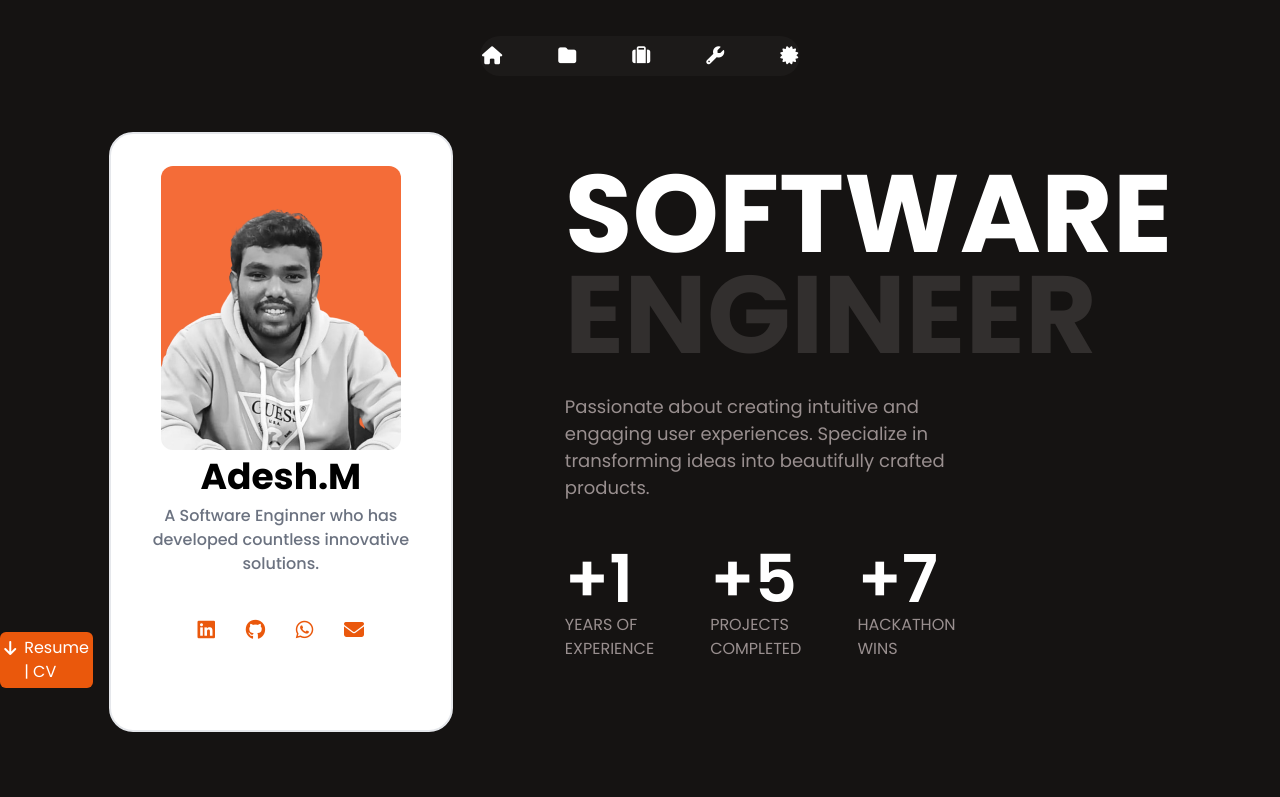
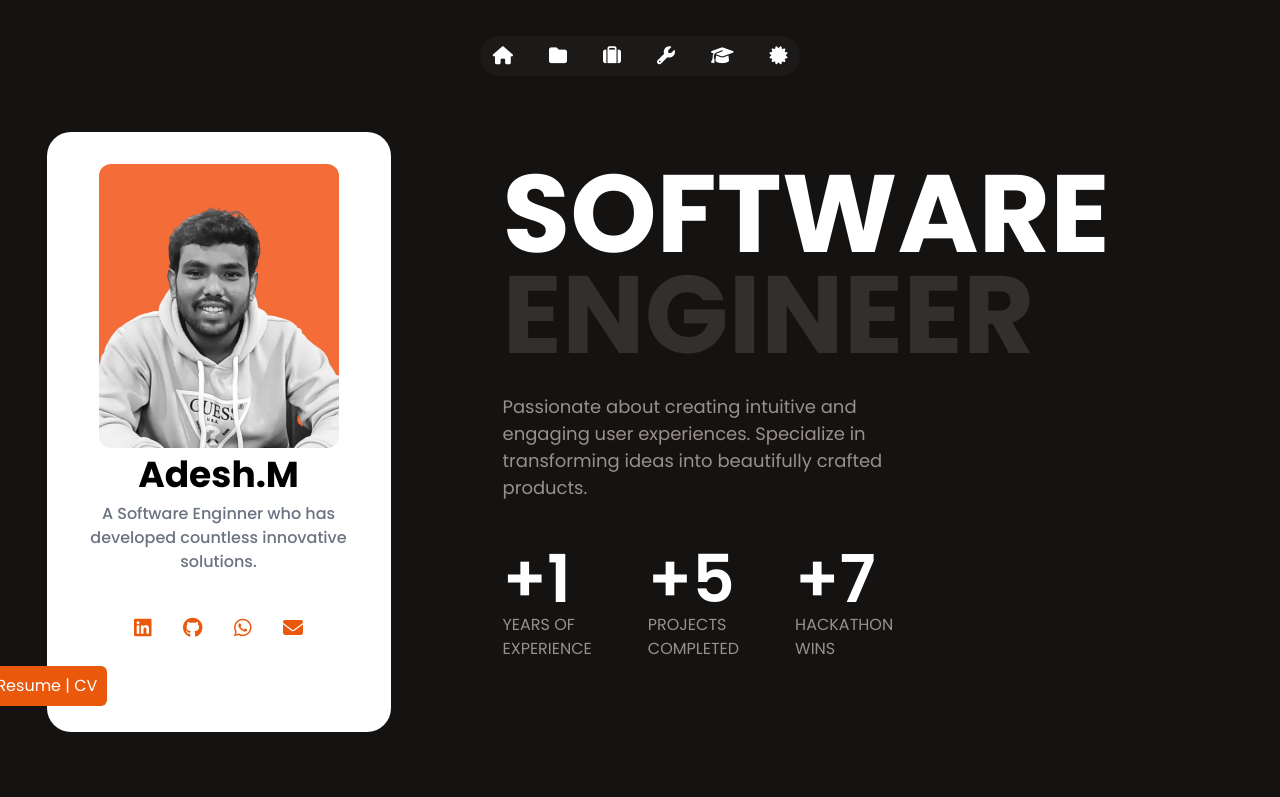
Before and after one commit to Be-A-Coder01/Portfolio, a React (Vite) app in the folder client/: page / in a window 1280 px wide. Shown: the top 797 px of the page. Built offline with nearby package versions, Linux system fonts and the light colour scheme.

Commit message:
redesigned the resume button

```diff
--- a/client/src/App.jsx
+++ b/client/src/App.jsx
@@ -10,16 +10,16 @@ import Achievments from "./PAGES/Achievments";
 function App() {
   return (
     <>
-      <div className="bg-[#151312]  pt-9 ">
+      <div className="bg-[#151312]   pt-9 ">
         <Navbar></Navbar>
-        <div className="flex justify-center  mt-14 gap-4">
+        {/* <div className="flex justify-center  relative  mt-14 gap-4"> */}
         {/* <div className=" flex   items-end h-[70vh]"> */}
-          <div className="w-[10vw] ml-4 mt-[500px] sticky top-[600px]   text-white  space-x-2 h-fit rounded-md bg-orange-600   py-1 px-1 flex ">
+        {/* <div className="w-[11vw]  ml-28   sticky mt-[500px]  top-[600px]   text-white  space-x-2 h-fit rounded-md bg-orange-600   py-2 px-3 flex ">
             <i class="fa-solid fa-arrow-down mt-1 font-bold"></i>
-            <span>Resume | CV</span>
-          </div>
+            <span className="">Resume | CV</span>
+          </div> */}
         {/* </div> */}
-          <div className="flex  w-full gap-28 ">
+        <div className="flex justify-center w-full lg:gap-28 mt-14">
           <div>
             <Personalcard></Personalcard>
           </div>
@@ -32,7 +32,7 @@ function App() {
           </div>
         </div>
       </div>
-      </div>
+      {/* </div> */}
     </>
   );
 }
--- a/client/src/PAGES/Achievments.jsx
+++ b/client/src/PAGES/Achievments.jsx
@@ -11,7 +11,7 @@ const Achievments = () => {
       </p>
       <div
         id="achievments-scrollbar"
-        className=" h-[80vh]  flex flex-col gap-12 overflow-y-auto "
+        className=" h-[80vh]  flex flex-col gap-12  "
       >
         <div className=" flex space-x-5 hover:bg-[#1C1A19] p-4 rounded-2xl">
           <img src={ac1} className="h-32 w-52 rounded-md" />
--- a/client/src/PAGES/Navbar.jsx
+++ b/client/src/PAGES/Navbar.jsx
@@ -2,7 +2,7 @@ import React from "react";
 
 const Navbar = () => {
   return (
-    <div className="rounded-3xl flex  gap-14 bg-[#1C1A19] text-white w-3/12 justify-center h-10 items-center mx-auto ">
+    <div className="rounded-3xl flex  gap-9 bg-[#1C1A19] text-white w-3/12 justify-center h-10 items-center mx-auto ">
       <a href="#home">
         <i class="fa-solid fa-house text-lg"></i>
       </a>
@@ -18,7 +18,7 @@ const Navbar = () => {
         <i class="fa-solid fa-wrench text-lg"></i>
       </a>
 
-      {/* <i class="fa-solid fa-graduation-cap text-lg"></i> */}
+      <i class="fa-solid fa-graduation-cap text-lg"></i>
       <a href="#achievments">
         <i class="fa-solid fa-certificate text-lg"></i>
       </a>
--- a/client/src/PAGES/Personalcard.jsx
+++ b/client/src/PAGES/Personalcard.jsx
@@ -3,7 +3,7 @@ import pimg2 from "../assets/pimg2.png";
 
 const Personalcard = () => {
   return (
-    <div className="border-2 sticky top-20 h-[600px] w-[344px] rounded-3xl bg-[#FFFFFF] py-8">
+    <div className="   sticky  top-20 h-[600px] w-[344px] rounded-3xl bg-[#FFFFFF] py-8">
       <div className="">
         <img src={pimg2} className="h-[284px] w-[240px] rounded-xl mx-auto" />
       </div>
@@ -25,6 +25,10 @@ const Personalcard = () => {
           <i class="fa-brands fa-whatsapp text-xl text-orange-600"></i>
           <i class="fa-solid fa-envelope text-xl text-orange-600"></i>
         </div>
+        <div className="w-[11vw] -mt-4  -ml-20 text-white  space-x-2 h-fit rounded-md bg-orange-600   py-2 justify-center flex ">
+          <i class="fa-solid fa-arrow-down mt-1 font-bold"></i>
+          <span className="">Resume | CV</span>
+        </div>
       </div>
     </div>
   );
```
Lines whose indentation alone changed are shown as unchanged.
